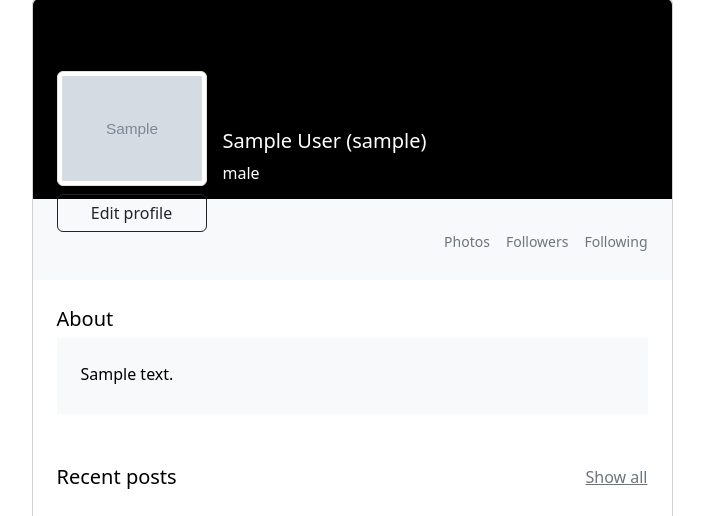
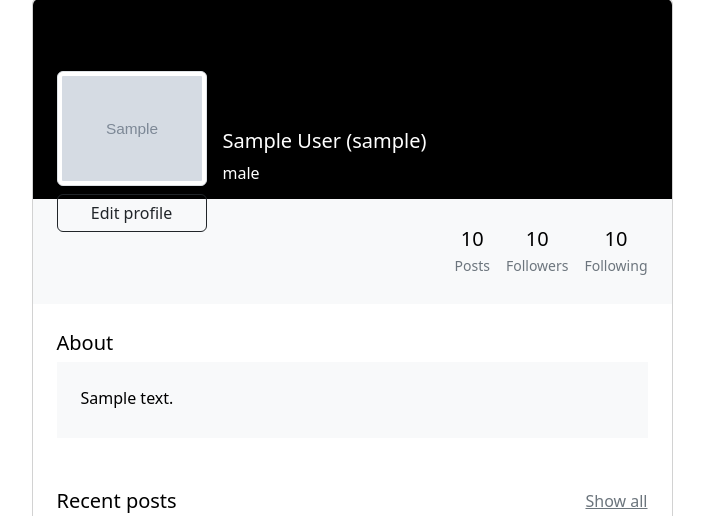
Before and after one commit to krzysztofgrabczynski/Instagram---Django-project, a Django app: page /instagram/profile/1 in a window 1280 px wide. Shown: the part 106-622 px from the top of the page, without its empty margins (288-992 px from the left). Run offline with Django 4.2, Linux system fonts and the light colour scheme; a user stored in the database is signed in; tables that the repository leaves empty hold one stand-in row (values such as "Sample post"); grey boxes marked "Sample" are stand-in pictures; some libraries are stand-ins or nearby versions.

Commit message:
Edit of the Posts number

```diff
--- a/main/templates/user_profile.html
+++ b/main/templates/user_profile.html
@@ -27,15 +27,15 @@
             <div class="p-4 text-black" style="background-color: #f8f9fa;">
               <div class="d-flex justify-content-end text-center py-1">
                 <div>
-                  <p class="mb-1 h5">{{ profile.photos }}</p>
-                  <p class="small text-muted mb-0">Photos</p>
+                  <p class="mb-1 h5">{{ profile.posts_amount }}</p>
+                  <p class="small text-muted mb-0">Posts</p>
                 </div>
                 <div class="px-3">
-                  <p class="mb-1 h5">{{ profile.followers }}</p>
+                  <p class="mb-1 h5">{{ profile.followers_amount }}</p>
                   <p class="small text-muted mb-0">Followers</p>
                 </div>
                 <div>
-                  <p class="mb-1 h5">{{ profile.following }}</p>
+                  <p class="mb-1 h5">{{ profile.following_amount }}</p>
                   <p class="small text-muted mb-0">Following</p>
                 </div>
               </div>
```
